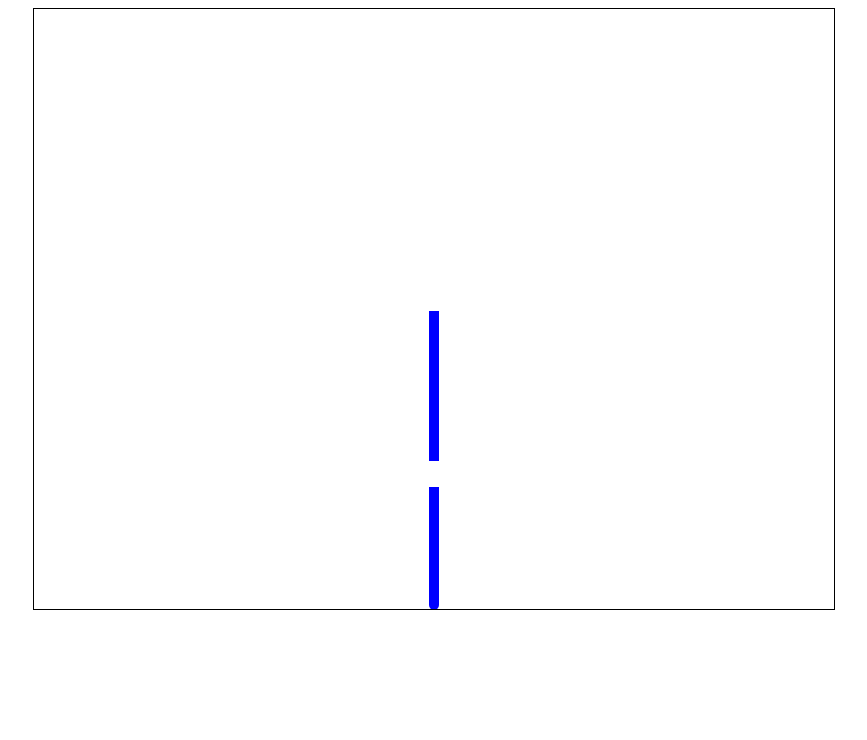
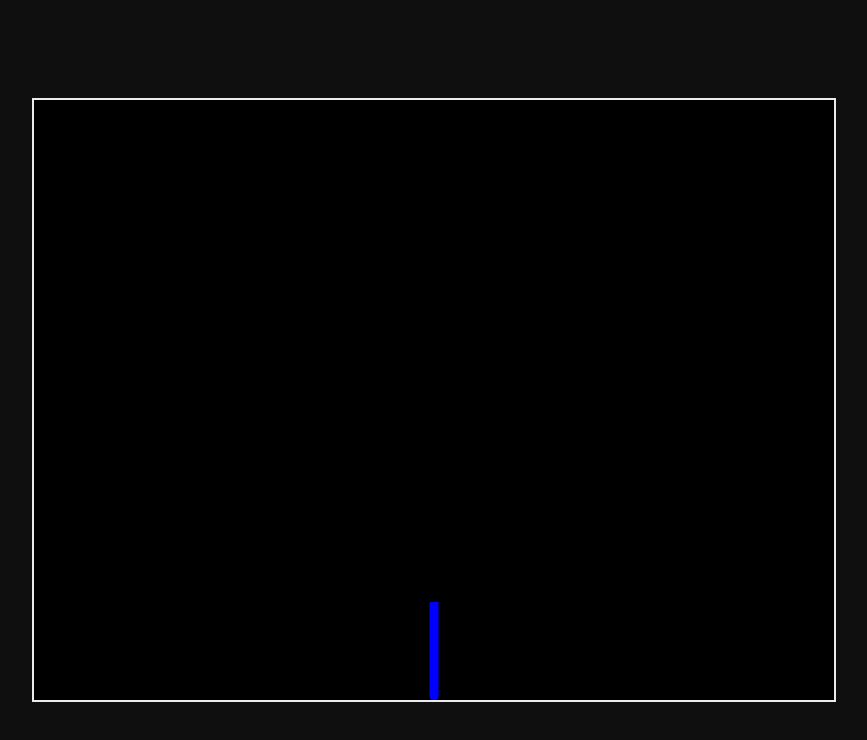
Before and after one commit to shanecjones1999/curvefever, a plain HTML site: page index.html in a window 1280 px wide. Shown: the whole page, without its empty margins (206-1073 px from the left). Drawn offline with Linux system fonts and the light colour scheme.

Commit message:
adding styles

```diff
--- a/game.js
+++ b/game.js
@@ -4,7 +4,7 @@ const canvas = document.getElementById("canvas"),
     ctx = canvas.getContext('2d');
     CANVAS_WIDTH = canvas.width,
     CANVAS_HEIGHT = canvas.height,
-    playerRadius = 5;
+    playerRadius = 4.5;
 
 // Player
 let playerX = canvas.width / 2;
@@ -12,7 +12,8 @@ let playerY = canvas.height / 2;
 
 let gameIndex = 0;
 
-const players = [];
+const players = [],
+    immuneLength = 100;
 
 // Controls
 let leftPressed = false;
@@ -59,7 +60,7 @@ function drawPlayers() {
 
 function detectCollisions() {
     for (let i = 0; i < players.length; i++) {
-        if (isOutOfBounds(players[i].x, players[i].y)) {
+        if (players[i].isOutOfBounds()) {
             return true;
         }
         for (let j = 0; j < players.length; j++) {
@@ -74,16 +75,6 @@ function detectCollisions() {
                 }
             }
         }
-    }
-
-    return false;
-}
-
-function isOutOfBounds(x, y) {
-    const OOB = playerRadius/2 + 1;
-
-    if (x <= 0 + OOB || x >= CANVAS_WIDTH - OOB || y <= 0 + OOB || y >= CANVAS_HEIGHT - OOB) {
-       return true;
     }
 
     return false;
--- a/index.html
+++ b/index.html
@@ -4,6 +4,7 @@
 <meta charset="UTF-8">
 <meta name="viewport" content="width=device-width, initial-scale=1.0">
 <title>Curve Game</title>
+<link rel="stylesheet" href="style.css">
 <style>
     canvas {
         display: block;
--- a/player.js
+++ b/player.js
@@ -16,12 +16,43 @@ class Player {
     }
 
     draw() {
+        if (gameIndex < immuneLength / 2) {
+            this.drawArrow();
+        }
+
         this.trail.draw(this.ctx, this.size, this.color);
         this.ctx.beginPath();
         this.ctx.arc(this.x, this.y, this.size, 0, Math.PI * 2);
-        this.ctx.fillStyle = this.color;
+        this.ctx.fillStyle = this.color
         this.ctx.fill();
         this.ctx.closePath();
+    }
+
+    drawArrow() {
+        const arrowWidth = 10,
+            arrowLength = 20;
+
+        this.ctx.save(); // Save the current canvas state
+
+        // Calculate the coordinates of the arrow's tip based on player position and direction
+        const arrowTipX = this.x + 50 * Math.cos(this.playerAngle);
+        const arrowTipY = this.y + 50 * Math.sin(this.playerAngle);
+
+        this.ctx.translate(arrowTipX, arrowTipY);
+
+        // Rotate the canvas context by the angle (in radians) and an additional 180 degrees
+        this.ctx.rotate(this.playerAngle + Math.PI);
+
+        // Draw the arrow
+        this.ctx.fillStyle = this.color;
+        this.ctx.beginPath();
+        this.ctx.moveTo(0, 0); // Arrow tip (origin)
+        this.ctx.lineTo(arrowLength, arrowWidth / 2); // Right side of arrow
+        this.ctx.lineTo(arrowLength, -arrowWidth / 2); // Left side of arrow
+        this.ctx.closePath();
+        this.ctx.fill();
+
+        this.ctx.restore(); // Restore the canvas state to avoid affecting other drawings
     }
 
     move(leftPressed, rightPressed) {
@@ -34,30 +65,28 @@ class Player {
         this.x += this.playerSpeed * Math.cos(this.playerAngle);
         this.y += this.playerSpeed * Math.sin(this.playerAngle);
 
-        // if (this.x < 0) {
-        //     this.x = CANVAS_WIDTH;
-        // } else if (this.x > CANVAS_WIDTH) {
-        //     this.x = 0;
-        // }
-
-        // if (this.y < 0) {
-        //     this.y = CANVAS_HEIGHT;
-        // } else if (this.y > CANVAS_HEIGHT) {
-        //     this.y = 0;
-        // }
-
         if ((gameIndex - this.lastTrailSkip) > 50 && Math.floor(Math.random() * 100) == 1) {
             this.hasTrail = false;
             this.lastTrailSkip = gameIndex;
             this.trail.createSegment();
             setTimeout(() => {
                 this.hasTrail = true;
-            }, 200);
+            }, 175);
         }
 
-        if (this.hasTrail) {
+        if (gameIndex >= immuneLength && this.hasTrail) {
             const trailPoint = new TrailPoint(this.x, this.y, ctx, playerRadius, gameIndex, this.color);
             this.trail.addPoint(trailPoint);
         }
     }
+
+    isOutOfBounds() {
+        const OOB = playerRadius/2 + 1;
+
+        if (this.x <= 0 + OOB || this.x >= CANVAS_WIDTH - OOB || this.y <= 0 + OOB || this.y >= CANVAS_HEIGHT - OOB) {
+            return true;
+         }
+
+         return false;
+    }
 }
--- /dev/null
+++ b/style.css
@@ -0,0 +1,17 @@
+html, body {
+    margin: 0px;
+    padding: 0px;
+    background-color: #0f0f0f;
+}
+
+#canvas {
+    background-color: rgb(0, 0, 0);
+    position: absolute;
+    top: 50%;
+    left: 50%;
+    transform: translate(-50%, -50%);
+    border: none;
+    width: 800;
+    height: 600;
+    border: 2px solid rgb(235, 235, 235);
+}
```
